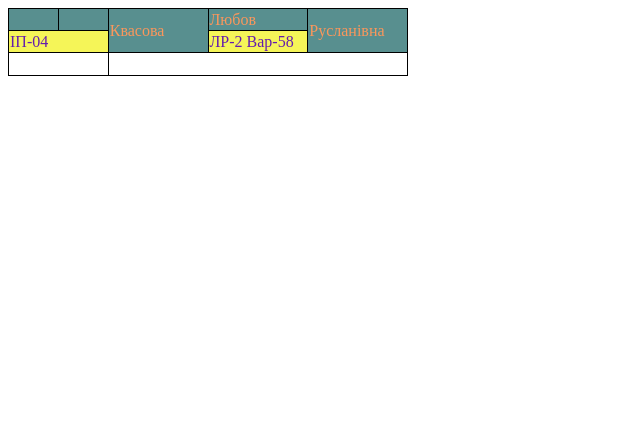
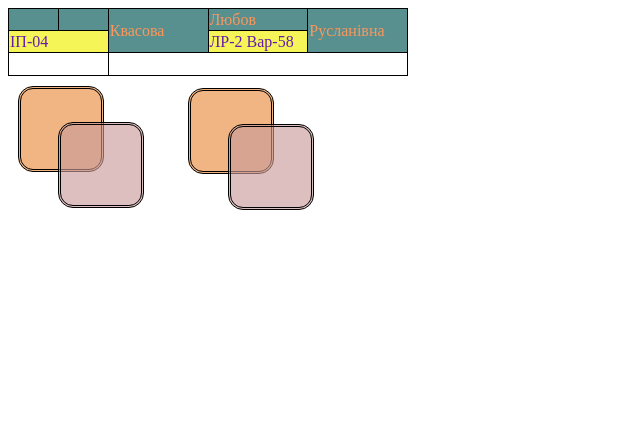
Before and after one commit to LiubovKvasova/basicfe_lab2, a plain HTML site: page index.html in a window 1280 px wide. Shown: the whole page, without its empty margins (0-640 px from the left). Drawn offline with Linux system fonts and the light colour scheme.

Commit message:
Сompleted 2 tasks

```diff
--- a/index.html
+++ b/index.html
@@ -48,7 +48,7 @@
     <tr>
       <td></td>
       <td></td>
-      <td class="first-row" colspan="2" rowspan="2">Квасова</td>
+      <td colspan="2" rowspan="2">Квасова</td>
       <td colspan="2">Любов</td>
       <td colspan="2" rowspan="2">Русланівна</td>
     </tr>
@@ -61,6 +61,14 @@
       <td colspan="6"></td>
     </tr>
   </table>
+
+  <div class="task2">
+    <div class="square square-first"></div>
+    <div class="square square-second"></div>
+    <div class="square square-third"></div>
+    <div class="square square-fourth"></div>
+  </div>
+
 </body>
 
 </html>
--- a/style.css
+++ b/style.css
@@ -0,0 +1,32 @@
+.task2 {
+  margin: 10px;
+}
+
+.square {
+  height: 80px;
+  width: 80px;
+  border: double #000000;
+  border-radius: 15px;
+}
+
+.square-first {
+  background-color: #f1b584;
+  position: static;
+}
+
+.square-second {
+  background-color: #c99a99a2;
+  position: relative;
+  bottom: 50px;
+  left: 40px;
+}
+
+.square-third {
+  background-color: #f1b584;
+  transform: translate(170px, -170px);
+}
+
+.square-fourth {
+  background-color: #c99a99a2;
+  transform: translate(210px, -220px);
+}
```
